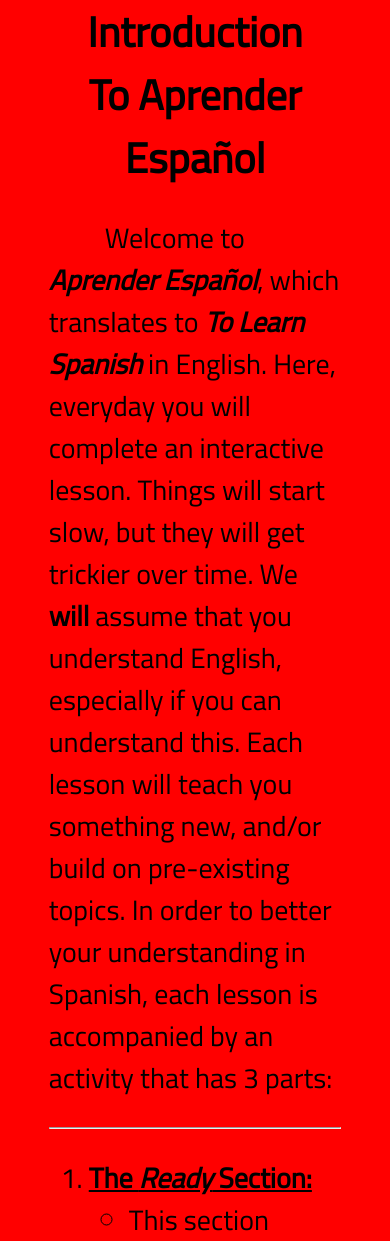
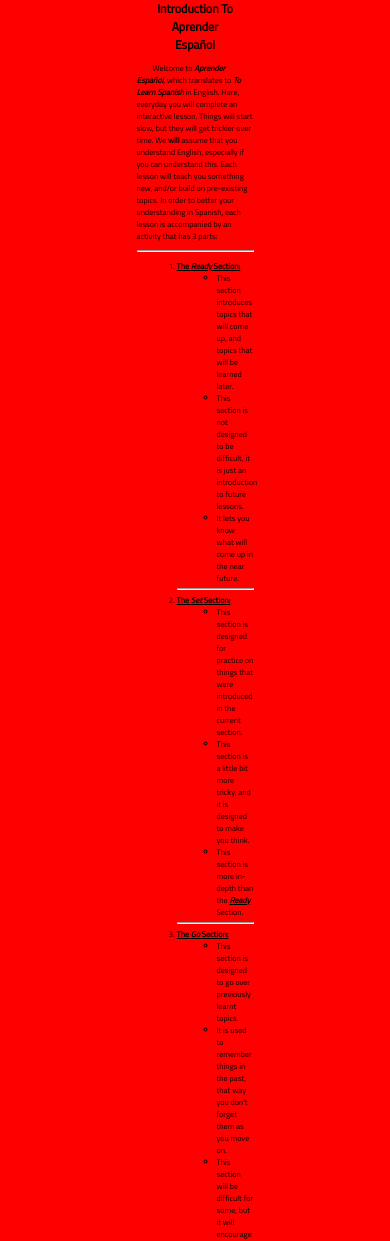
Before and after one commit to Mahdi03/mahdi.github.dev, a PHP site: the page made by DaMahdi03/Ayman_Studios/Aprender_Español/intro.html in a window 390 px wide. Shown: the top 1241 px of the page. Run offline with PHP 8.4, Linux system fonts and the light colour scheme.

Commit message:
Mobilizing The Static Websites

```diff
--- a/DaMahdi03/Ayman_Studios/Aprender_Español/theme.css
+++ b/DaMahdi03/Ayman_Studios/Aprender_Español/theme.css
@@ -1,18 +1,9 @@
-@media (min-width:320px) {
-    /* smartphones, iPhone, portrait 480x320 phones */
+@media (max-width:481px) {
+    /* portrait e-readers (Nook/Kindle), smaller tablets @ 600 or @ 640 wide. */
     body {
         margin: 0 auto;
         width: 30%;
         font-size: 0.5em;
-        background: red;
-    }
-}
-
-@media (max-width:481px) {
-    /* portrait e-readers (Nook/Kindle), smaller tablets @ 600 or @ 640 wide. */
-    body {
-        margin: 0 auto;
-        width: 50%;
     }
 }
 
@@ -46,6 +37,16 @@
         margin: 0 auto;
         width: 75%;
         font-size: 1.75em;
+    }
+}
+
+@media screen and (min-width:320px) {
+    /* smartphones, iPhone, portrait 480x320 phones */
+    body {
+        margin: 0 auto;
+        width: 30%;
+        font-size: 0.5em;
+        background: red;
     }
 }
 
```
